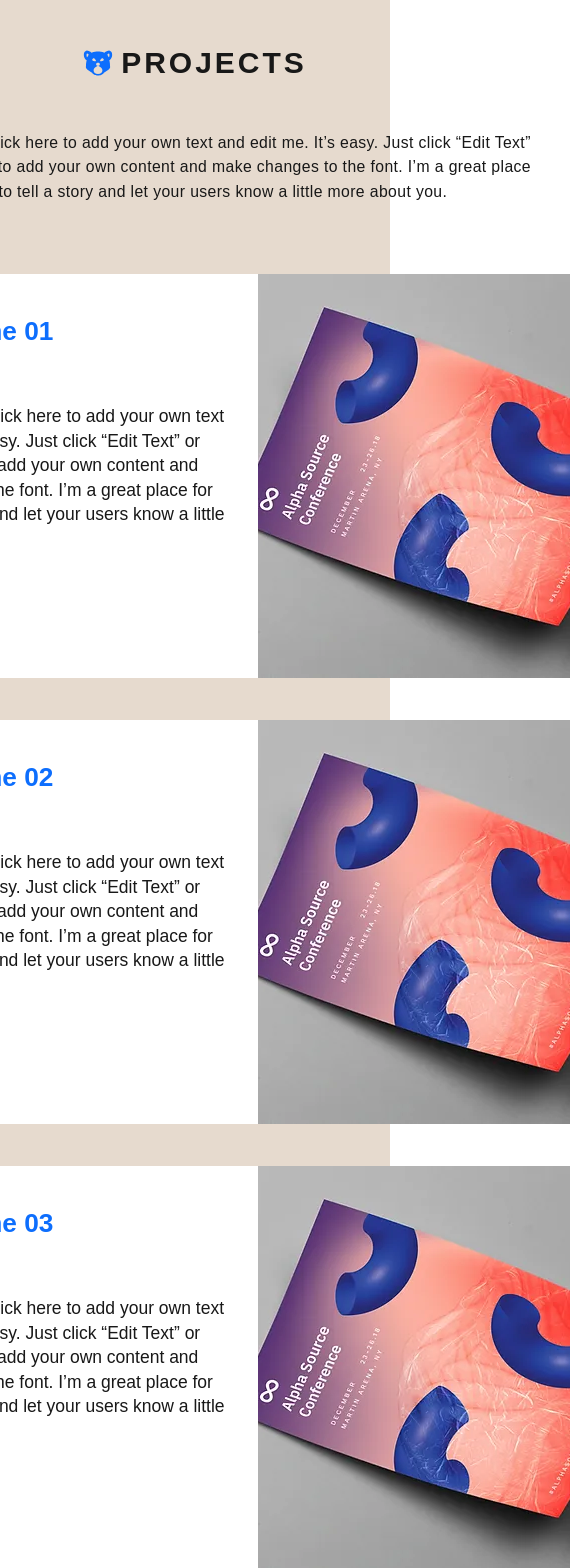
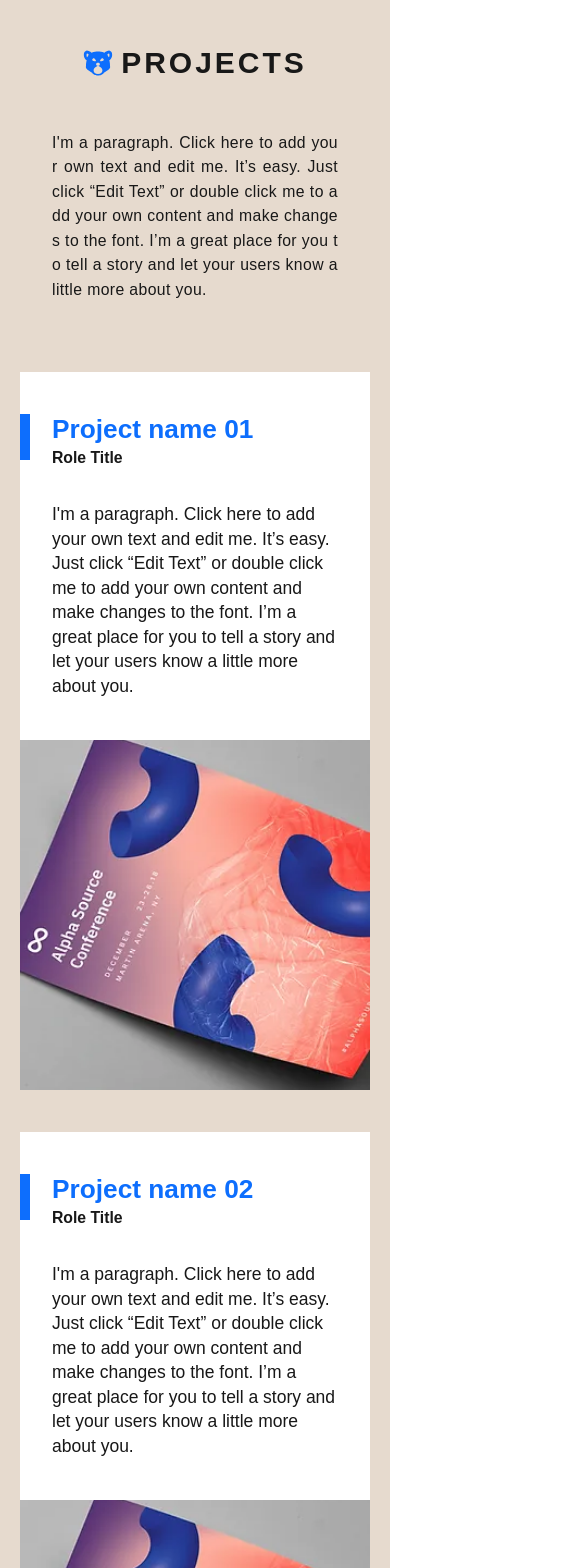
Before and after one commit to hoainho/bed-cv, a Next.js app: page /projects in a window 390 px wide. Shown: the part 240-1808 px from the top of the page, 570 px wide, since content can reach past the window. Built offline with nearby package versions, Linux system fonts and the light colour scheme.

Commit message:
add responsive for project page

```diff
--- /dev/null
+++ b/components/ProjectPage/index.tsx
@@ -0,0 +1,81 @@
+import React from "react";
+
+const ProjectPage = () => {
+  return (
+    <div>
+      <div className="w-full h-full sm:h-[404px] flex flex-col sm:flex-row flex-col sm:flex-row items-start mb-12">
+        <div className="w-full sm:w-7/12 py-12 px-8 bg-white relative h-full">
+          <div className="title">
+            <h1 className="text-primary font-black text-3xl">
+              Project name 01
+            </h1>
+            <p className="font-bold text-lg mb-8">Role Title</p>
+          </div>
+          <p className="font-light text-xl">
+            I'm a paragraph. Click here to add your own text and edit me. It’s
+            easy. Just click “Edit Text” or double click me to add your own
+            content and make changes to the font. I’m a great place for you to
+            tell a story and let your users know a little more about you.
+          </p>
+        </div>
+        <div className="w-full sm:w-5/12 relative h-full">
+          <img
+            src="/Leaflet.webp"
+            alt="project1"
+            className="w-full h-[350px] sm:h-full object-cover"
+          />
+        </div>
+      </div>
+
+      <div className="w-full h-full sm:h-[404px] flex flex-col sm:flex-row items-start mb-12">
+        <div className="w-full sm:w-7/12 py-12 px-8 bg-white relative h-full">
+          <div className="title">
+            <h1 className="text-primary font-black text-3xl">
+              Project name 02
+            </h1>
+            <p className="font-bold text-lg mb-8">Role Title</p>
+          </div>
+          <p className="font-light text-xl">
+            I'm a paragraph. Click here to add your own text and edit me. It’s
+            easy. Just click “Edit Text” or double click me to add your own
+            content and make changes to the font. I’m a great place for you to
+            tell a story and let your users know a little more about you.
+          </p>
+        </div>
+        <div className="w-full sm:w-5/12 relative h-full">
+          <img
+            src="/Leaflet.webp"
+            alt="project1"
+            className="w-full h-[350px] sm:h-full object-cover"
+          />
+        </div>
+      </div>
+
+      <div className="w-full h-full sm:h-[404px] flex flex-col sm:flex-row items-start mb-12">
+        <div className="w-full sm:w-7/12 py-12 px-8 bg-white relative h-full">
+          <div className="title">
+            <h1 className="text-primary font-black text-3xl">
+              Project name 03
+            </h1>
+            <p className="font-bold text-lg mb-8">Role Title</p>
+          </div>
+          <p className="font-light text-xl">
+            I'm a paragraph. Click here to add your own text and edit me. It’s
+            easy. Just click “Edit Text” or double click me to add your own
+            content and make changes to the font. I’m a great place for you to
+            tell a story and let your users know a little more about you.
+          </p>
+        </div>
+        <div className="w-full sm:w-5/12 relative h-full">
+          <img
+            src="/Leaflet.webp"
+            alt="project1"
+            className="w-full h-[350px] sm:h-full object-cover"
+          />
+        </div>
+      </div>
+    </div>
+  );
+};
+
+export default ProjectPage;
--- a/pages/projects/index.tsx
+++ b/pages/projects/index.tsx
@@ -1,79 +1,22 @@
+import ProjectPage from "@/components/ProjectPage";
 import Title from "@/components/Title";
 import React from "react";
 type Props = {};
 
 const ProjectsPage = (props: Props) => {
   return (
-    <div className="flex flex-col items-center px-24 py-8 bg-[#E6DACE]">
-      <div className="w-[750px]">
+    <div className="flex flex-col items-center px-5 sm:px-24 py-8 bg-[#E6DACE]">
+      <div className="w-full sm:w-[750px]">
         <div className="w-full my-20">
           <Title label="Projects" />
-          <p className="font-light text-lg mt-12 text-center px-8 tracking-wide">
+          <p className="w-full break-all font-light text-lg mt-12 text-justify sm:text-center px-8 tracking-wide">
             I'm a paragraph. Click here to add your own text and edit me. It’s
             easy. Just click “Edit Text” or double click me to add your own
             content and make changes to the font. I’m a great place for you to
             tell a story and let your users know a little more about you.
           </p>
         </div>
-        <div className="w-full h-[404px] flex items-start mb-12">
-          <div className="w-7/12 py-12 px-8 bg-white relative h-full">
-            <div className="title">
-              <h1 className="text-primary font-black text-3xl">
-                Project name 01
-              </h1>
-              <p className="font-bold text-lg mb-8">Role Title</p>
-            </div>
-            <p className="font-light text-xl">
-              I'm a paragraph. Click here to add your own text and edit me. It’s
-              easy. Just click “Edit Text” or double click me to add your own
-              content and make changes to the font. I’m a great place for you to
-              tell a story and let your users know a little more about you.
-            </p>
-          </div>
-          <div className="w-5/12 relative h-full">
-            <img src="/Leaflet.webp" alt="project1" className="h-full object-cover" />
-          </div>
-        </div>
-
-        <div className="w-full h-[404px] flex items-start mb-12">
-          <div className="w-7/12 py-12 px-8 bg-white relative h-full">
-            <div className="title">
-              <h1 className="text-primary font-black text-3xl">
-                Project name 02
-              </h1>
-              <p className="font-bold text-lg mb-8">Role Title</p>
-            </div>
-            <p className="font-light text-xl">
-              I'm a paragraph. Click here to add your own text and edit me. It’s
-              easy. Just click “Edit Text” or double click me to add your own
-              content and make changes to the font. I’m a great place for you to
-              tell a story and let your users know a little more about you.
-            </p>
-          </div>
-          <div className="w-5/12 relative h-full">
-            <img src="/Leaflet.webp" alt="project1" className="h-full object-cover" />
-          </div>
-        </div>
-
-        <div className="w-full h-[404px] flex items-start mb-12">
-          <div className="w-7/12 py-12 px-8 bg-white relative h-full">
-            <div className="title">
-              <h1 className="text-primary font-black text-3xl">
-                Project name 03
-              </h1>
-              <p className="font-bold text-lg mb-8">Role Title</p>
-            </div>
-            <p className="font-light text-xl">
-              I'm a paragraph. Click here to add your own text and edit me. It’s
-              easy. Just click “Edit Text” or double click me to add your own
-              content and make changes to the font. I’m a great place for you to
-              tell a story and let your users know a little more about you.
-            </p>
-          </div>
-          <div className="w-5/12 relative h-full">
-            <img src="/Leaflet.webp" alt="project1" className="h-full object-cover" />
-          </div>
-        </div>
+        <ProjectPage />
       </div>
     </div>
   );
```
